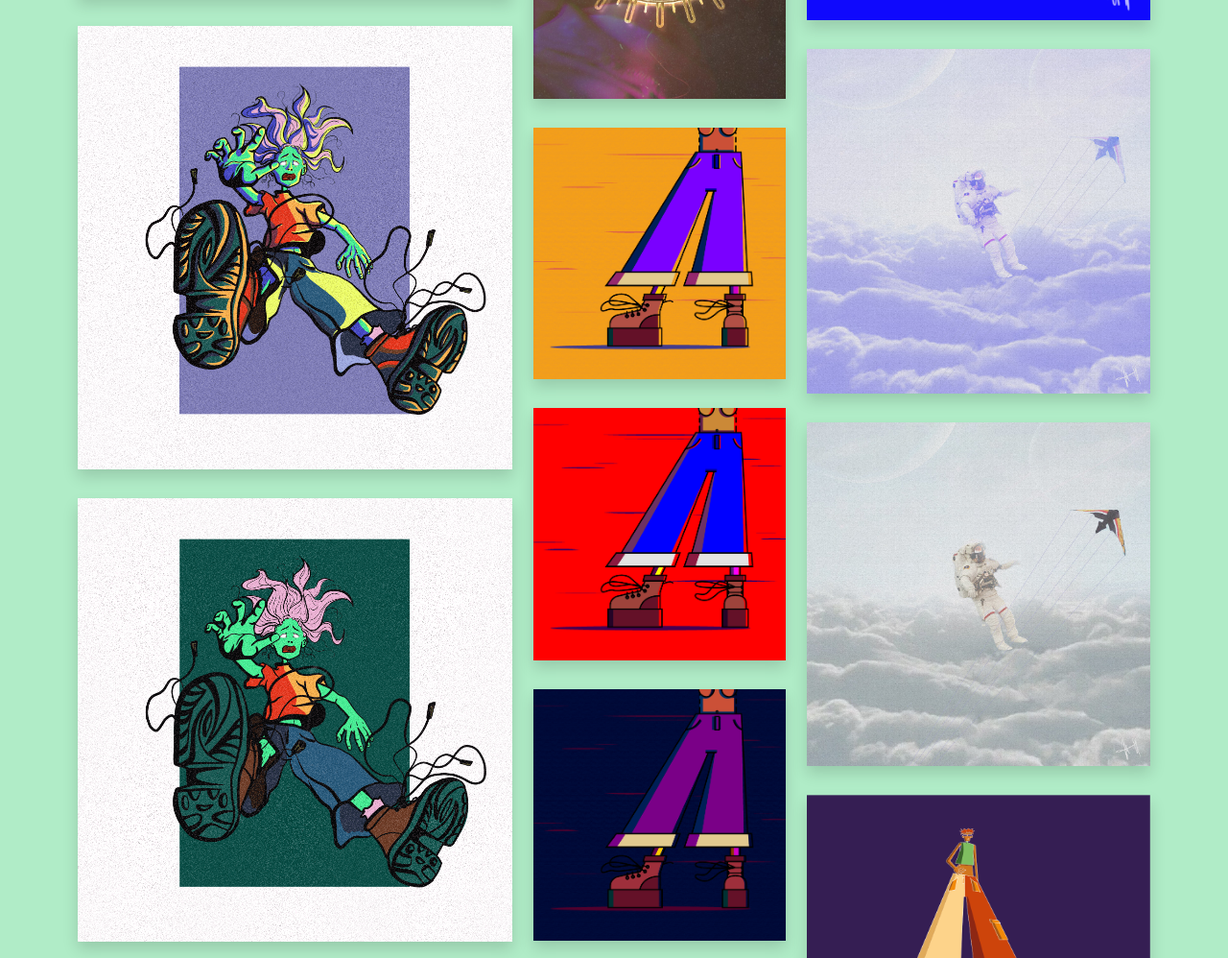
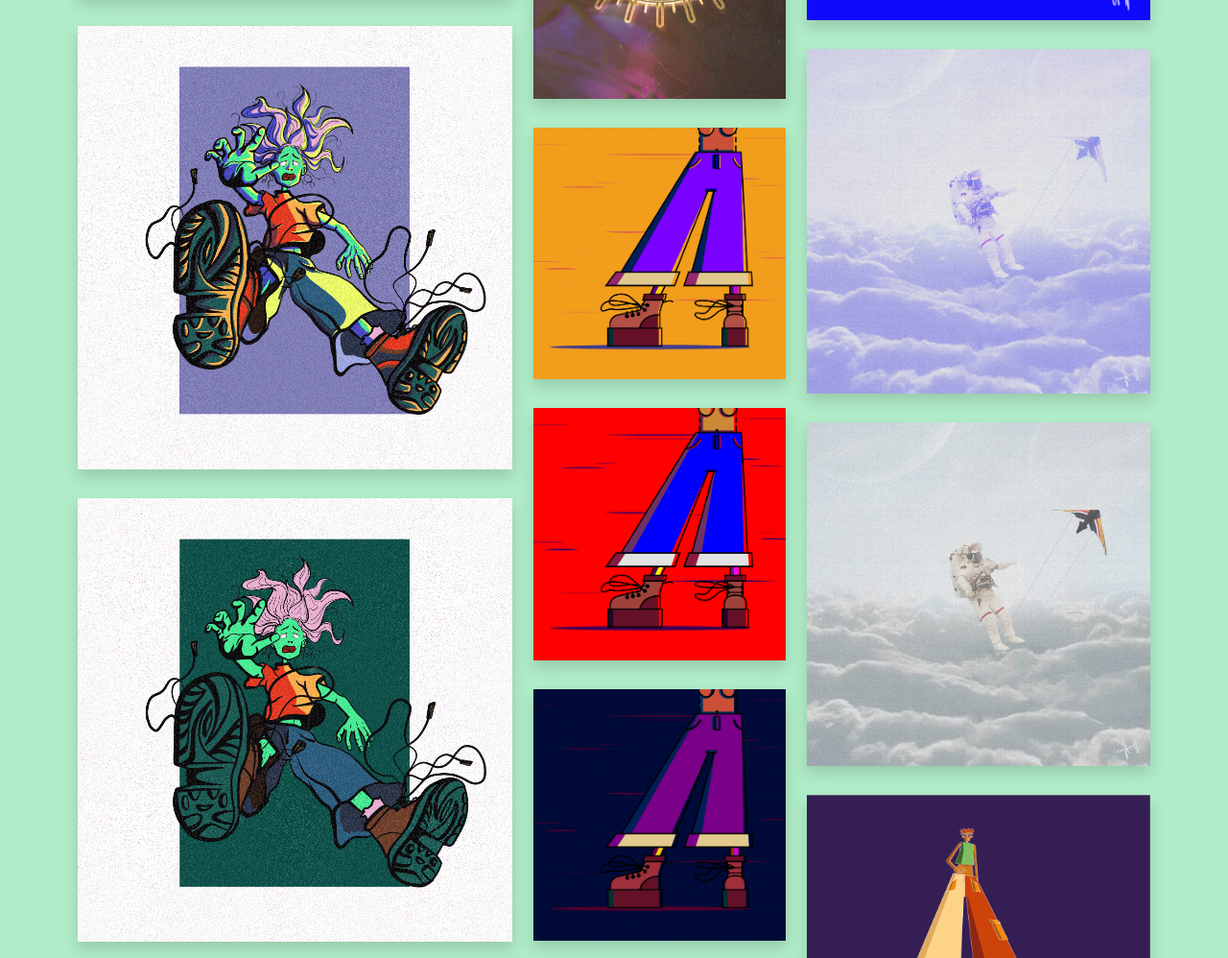
Before and after one commit to namelie/portfolioo-main, a plain HTML site: page illustrations.html in a window 1280 px wide. Shown: the part 539-1537 px from the top of the page at 96% size. Drawn offline with nearby package versions, Linux system fonts and the light colour scheme.

Commit message:
poupouilles

```diff
--- a/illustrations.html
+++ b/illustrations.html
@@ -92,11 +92,11 @@
                     <a data-fancybox="gallery" href="img/illustrations/aquarium la rochelle.png">
                         <img class="img100 shadow mt-3 mb-3" src="img/illustrations/aquarium la rochelle.png" alt="Medusa illustration">
                     </a>
-                    <a data-fancybox="gallery" href="img/illustrations/cloudspace-optimisé.jpg">
-                        <img class="img100 shadow mt-3 mb-3" src="img/illustrations/cloudspace-optimisé.jpg" alt="CloudSpace Los.s.t in pinkg illustration">
+                    <a data-fancybox="gallery" href="img/illustrations/cloudspace-opt.jpg">
+                        <img class="img100 shadow mt-3 mb-3" src="img/illustrations/cloudspace-opt.jpg" alt="CloudSpace Los.s.t in pinkg illustration">
                     </a>
-                    <a data-fancybox="gallery" href="img/illustrations/cloudspace-grey-oot.jpg">
-                        <img class="img100 shadow mt-3 mb-3" src="img/illustrations/cloudspace-grey-oot.jpg" alt="CloudSpace Los.s.t in grey illustration">
+                    <a data-fancybox="gallery" href="img/illustrations/cloudspace-2-opt.jpg">
+                        <img class="img100 shadow mt-3 mb-3" src="img/illustrations/cloudspace-2-opt.jpg" alt="CloudSpace Los.s.t in grey illustration">
                     </a>
                     <a data-fancybox="gallery" href="img/illustrations/perspective.png">
                         <img class="img100 shadow mt-3 mb-3" src="img/illustrations/perspective.png" alt="Perspective human illustration">
```
Also changed, not shown: myuniverse.html (+3 -3 lines), img/illustrations/cloudspace-2-opt.jpg (added), img/illustrations/cloudspace-grey-oot.jpg (deleted), img/illustrations/cloudspace-opt.jpg (added), img/illustrations/cloudspace-optimisé.jpg (deleted).
